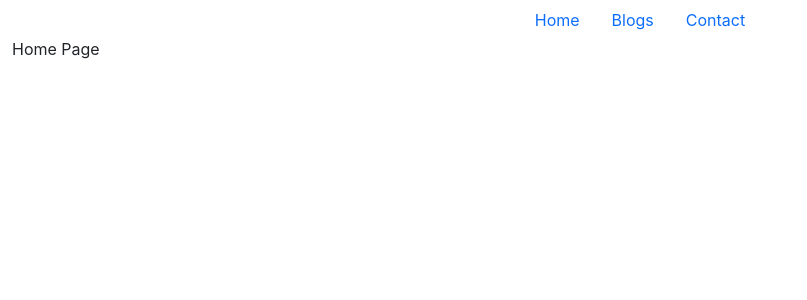
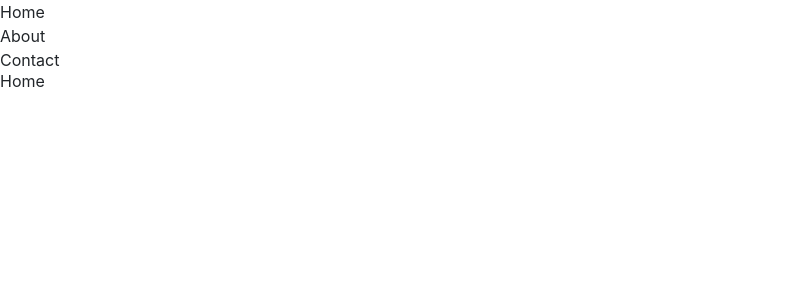
Before and after one commit to ZAKARIA-BEN-JEDDI/tutoriel, a React (Create React App) app: page /home in a window 1280 px wide. Shown: the top 300 px of the page, without its empty margins (0-807 px from the left). Built offline with nearby package versions, Linux system fonts and the light colour scheme.

Commit message:
React Router 2

```diff
--- a/package.json
+++ b/package.json
@@ -19,7 +19,7 @@
     "react-data-table-component": "^7.6.2",
     "react-dom": "^18.3.1",
     "react-redux": "^9.2.0",
-    "react-router-dom": "^6.27.0",
+    "react-router-dom": "^6.28.0",
     "react-scripts": "5.0.1",
     "redux": "^5.0.1",
     "web-vitals": "^2.1.4"
--- /dev/null
+++ b/src/Router/App2.jsx
@@ -0,0 +1,19 @@
+import React from 'react'
+import { BrowserRouter, Route, Routes } from 'react-router-dom'
+import Home, { About, Contact } from './Pages2/Pages'
+import Layout from './Pages2/Layout'
+
+export default function App2() {
+  return (
+    <BrowserRouter>
+      <Routes>
+        <Route path='/' element={<Layout/>}>
+          <Route path="home"  element={<Home/>}/>
+          <Route path="about" element={<About/>}/>
+          <Route path="contact" element={<Contact/>}/>
+          <Route />
+        </Route>
+      </Routes>
+    </BrowserRouter>
+  )
+}
--- /dev/null
+++ b/src/Router/Pages2/Layout.jsx
@@ -0,0 +1,17 @@
+import React from 'react'
+import { Link, Outlet } from "react-router-dom"
+import Home, { About, Contact } from './Pages';
+
+export default function Layout() {
+  return (<>
+    <nav>
+      <Link to="home">Home</Link><br />
+      <Link to="about">About</Link><br />
+      <Link to="contact">Contact</Link><br />
+    </nav>
+    <div className="mb-10">
+      <Outlet />
+    </div>
+  </>
+  )
+}
--- /dev/null
+++ b/src/Router/Pages2/Pages.jsx
@@ -0,0 +1,11 @@
+const Home = () =>{
+  return <h1>Home</h1>
+}
+export default  Home
+export const About = () =>{
+  return <h1>About</h1>
+}
+
+export const Contact = () =>{
+  return <h1>Contact</h1>
+}
--- a/src/index.js
+++ b/src/index.js
@@ -22,7 +22,7 @@ import store from './redux/store';
 // import MasterForm from './Formulaire/MasterFormulaire';
 // import MyMasterFormulaire from './Formulaire/MyMasterFormulaire';
 // import MonsterFormulaire from './Formulaire/MonsterFormulaire';
-import App from './Router/App';
+// import App from './Router/App';
 // import Calculator from './practice/calculator/Calculator';
 // import Todolist from './practice/todolist/todolist';
 // import Usecallback from './usecallbackhook/usecallback'
@@ -33,6 +33,8 @@ import App from './Router/App';
 // import Email from './Email/Email';
 // import Sign from './SignIn/Sign';
 // import Timer from './timer/timer';
+import Layout from './Router/Pages2/Layout';
+import App2 from './Router/App2';
 
 
 const root = ReactDOM.createRoot(document.getElementById('root'));
@@ -66,7 +68,8 @@ root.render(
     {/* <MasterState/> */}
     {/* <Fruit /> */}
     {/* <Counter /> */}
-    <App />
+    <App2/>
+    {/* <App /> */}
     {/* <First FirstName="ZAKARIA" Lastname="BEN JEDDI" /> */}
     {/* <Form  plc="name required" nameinput="test">Enter Your First Name  </Form> */}
     {/* <Player players = {players} /> */}
```
Also changed, not shown: 1 other file (tests, documents, lock files or other folders).
